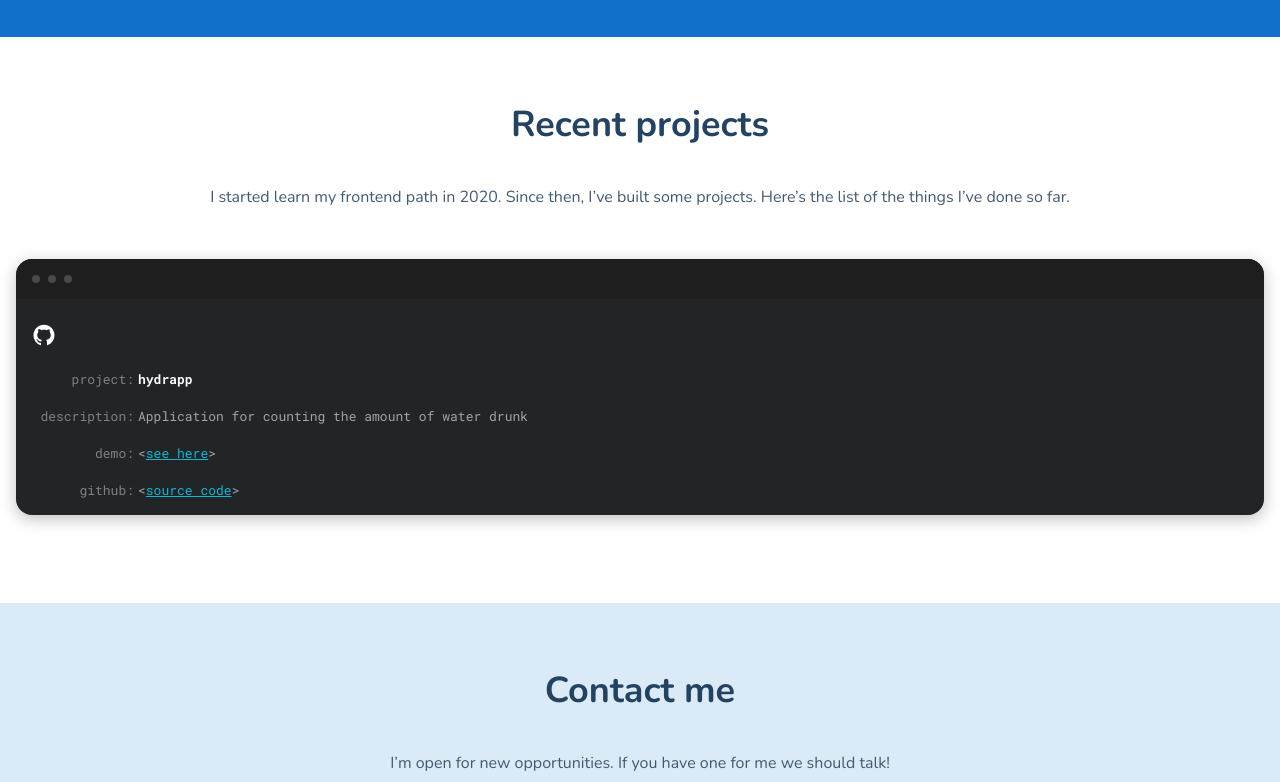
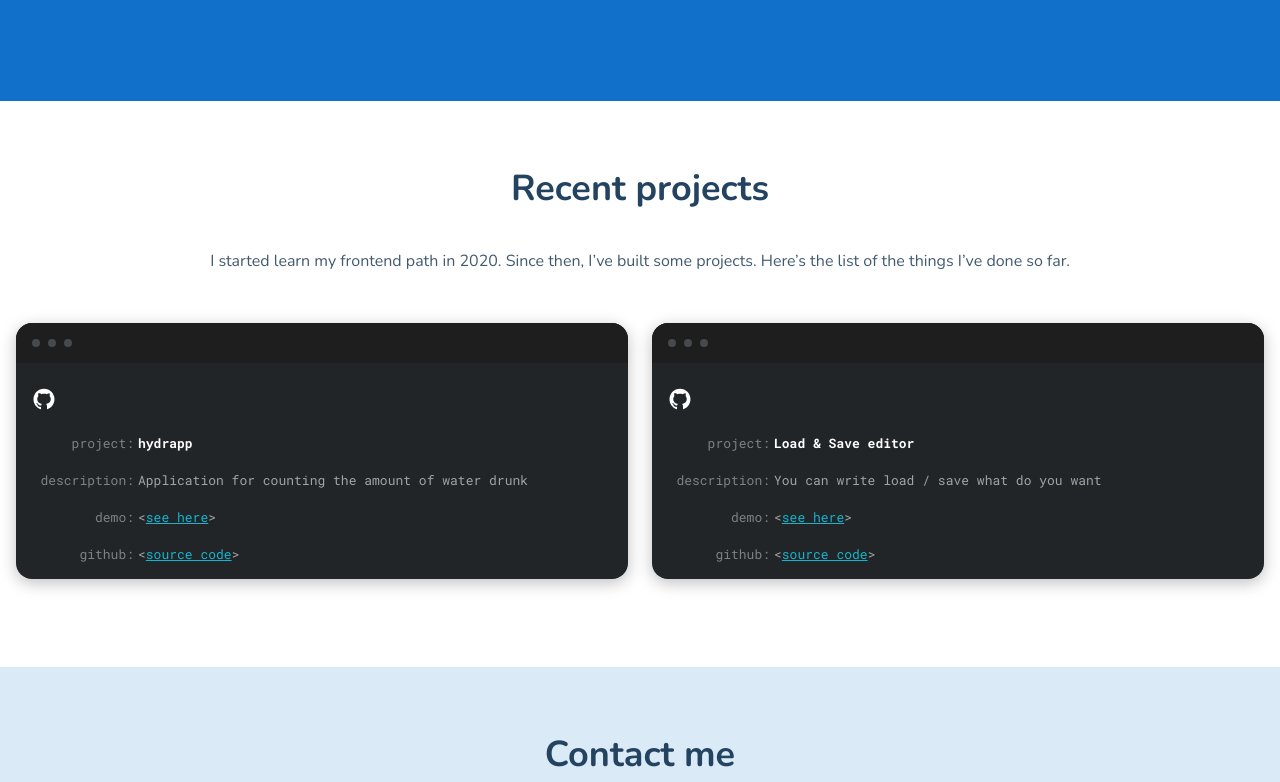
Before and after one commit to patrykstefanowicz/patrykstefanowicz.github.io, a website built with webpack: page src/pages/index.html in a window 1280 px wide. Shown: the part 2018-2800 px from the top of the page. Built offline with nearby package versions, Linux system fonts and the light colour scheme.

Commit message:
change hero view and project label

```diff
--- a/src/pages/index.html
+++ b/src/pages/index.html
@@ -40,11 +40,11 @@
             <a class="hero__link" href="#projects">my projects</a>. Currently
             I’m looking for a new challenges so if you have one -
             <a class="hero__link" href="#contact">contact me</a> 😊
-
+          </p>
             <a class="hero__contact" href="mailto:patrykstefanowicz95@gmail.com"
               >patrykstefanowicz95@gmail.com</a
             >
-          </p>
+
         </div>
       </section>
 
@@ -126,6 +126,35 @@
               </p>
             </div>
           </article>
+          <article class="project">
+            <div class="project__window">
+              <span class="project__circle"></span>
+              <span class="project__circle"></span>
+              <span class="project__circle"></span>
+            </div>
+            <div class="project__content">
+              <img src="../assets/img/github.svg">
+              <h3 class="project__grid project__title">
+                <span class="project__label">project:</span><span>Load & Save editor</span>
+              </h3>
+              <p class="project__grid">
+                <span class="project__label">description:</span>
+                <span>You can write load / save what do you want</span>
+              </p>
+              <p class="project__grid">
+                <span class="project__label">demo:</span>
+                <span
+                  >&lt;<a class="project__link" href="https://patrykstefanowicz.github.io/save-editor/" title="hydrapp - demo">see here</a>&gt;
+                </span>
+              </p>
+              <p class="project__grid">
+                <span class="project__label">github:</span>
+                <span
+                  >&lt;<a class="project__link" href="https://github.com/patrykstefanowicz/save-editor" title="hydrapp - code">source code</a>&gt;
+                </span>
+              </p>
+            </div>
+          </article>
         </div>
       </section>
 
--- a/src/scss/_variables.scss
+++ b/src/scss/_variables.scss
@@ -9,3 +9,6 @@ $greyCircle:#464A4D;
 $greyConsole: #808082;
 $lightConsole: #A3A3A3;
 $consoleLink: #14B5D0;
+
+$tablet: 768px;
+$desktop: 960px;
--- a/src/scss/modules/hero.scss
+++ b/src/scss/modules/hero.scss
@@ -1,5 +1,9 @@
 .hero {
   padding: 74px 16px 88px;
+  @media (min-width: $tablet){
+    max-width: 768px;
+    margin: 0 auto;
+  }
 
   &__contact{
       background: $textLink;
--- a/src/scss/modules/projects.scss
+++ b/src/scss/modules/projects.scss
@@ -72,3 +72,12 @@
     padding: 0 0 0 16px;
   }
 }
+
+.projects-grid{
+  display: grid;
+  column-gap: 24px;
+  row-gap: 24px;
+  @media (min-width: $tablet){
+   grid-template-columns: 1fr 1fr;
+  }
+}
```
